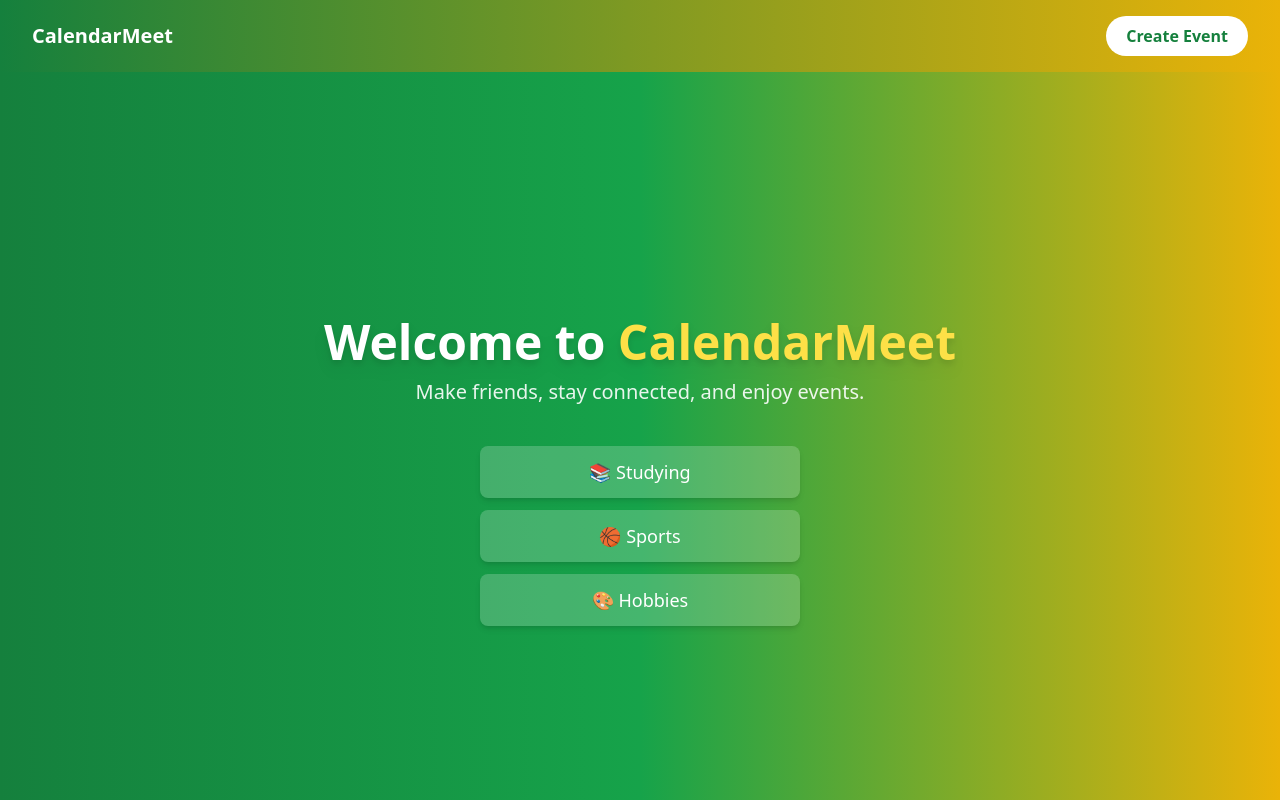
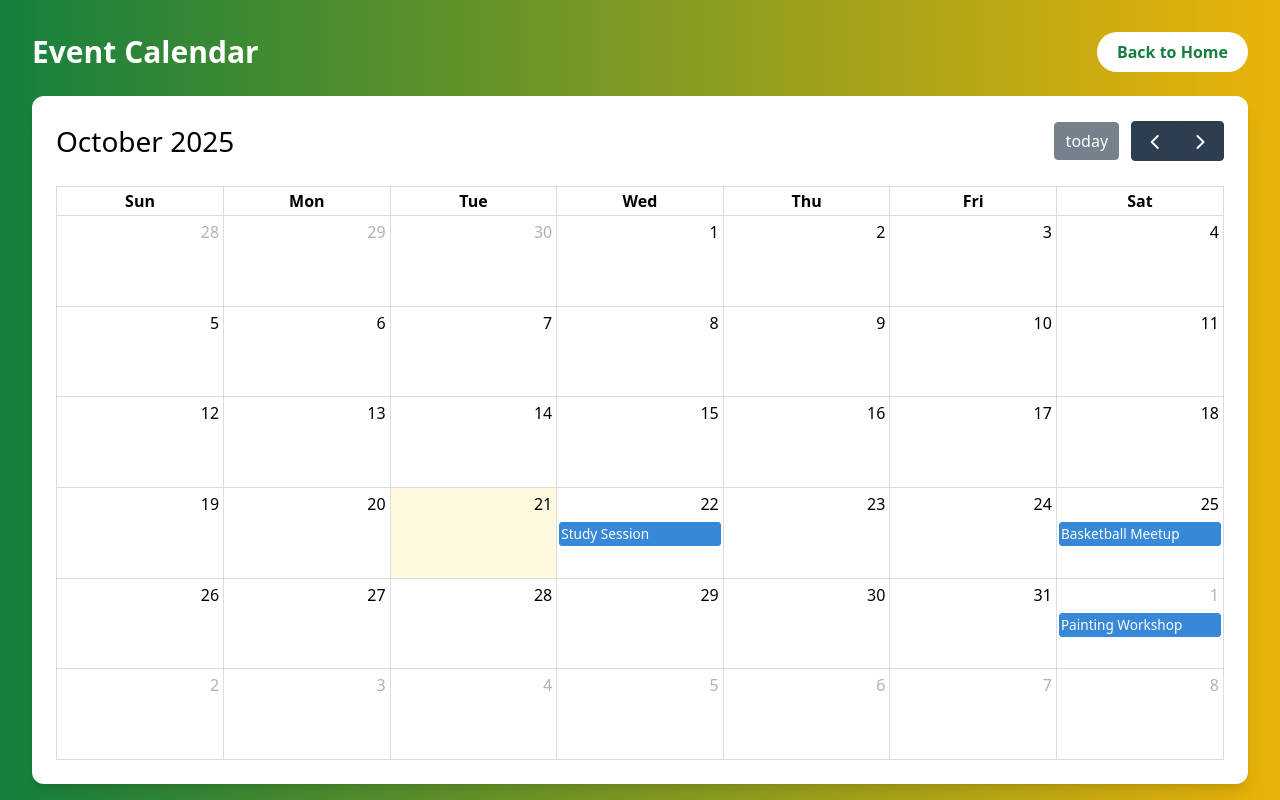
Before and after one commit to Pending-Status/CalendarMeet, a React (Vite) app in the folder calendarmeet-app/: page /calendar in a window 1280 px wide. Shown: the top 800 px of the page. Built offline with nearby package versions, Linux system fonts and the light colour scheme.

Commit message:
add calendar

```diff
--- a/calendarmeet-app/package.json
+++ b/calendarmeet-app/package.json
@@ -16,7 +16,8 @@
     "@fullcalendar/react": "^6.1.19",
     "@fullcalendar/timegrid": "^6.1.19",
     "react": "^19.1.1",
-    "react-dom": "^19.1.1"
+    "react-dom": "^19.1.1",
+    "react-router-dom": "^7.9.4"
   },
   "devDependencies": {
     "@eslint/js": "^9.36.0",
--- /dev/null
+++ b/calendarmeet-app/src/components/CalendarPage.jsx
@@ -0,0 +1,43 @@
+import React, { useState, useEffect } from "react";
+import FullCalendar from "@fullcalendar/react";
+import dayGridPlugin from "@fullcalendar/daygrid";
+import interactionPlugin from "@fullcalendar/interaction"; // for clicks
+import { Link } from "react-router-dom";
+
+const CalendarPage = () => {
+  const [events, setEvents] = useState([
+    { title: "Study Session", date: "2025-10-22" },
+    { title: "Basketball Meetup", date: "2025-10-25" },
+    { title: "Painting Workshop", date: "2025-11-01" },
+  ]);
+
+  const handleDateClick = (info) => {
+    alert(`You clicked on ${info.dateStr}`);
+  };
+
+  return (
+    <div className="min-h-screen bg-gradient-to-r from-green-700 to-yellow-500 p-8 text-white">
+      <div className="flex justify-between items-center mb-6">
+        <h1 className="text-3xl font-bold">Event Calendar</h1>
+        <Link
+          to="/"
+          className="bg-white text-green-700 px-5 py-2 rounded-full font-semibold hover:bg-green-50 transition"
+        >
+          Back to Home
+        </Link>
+      </div>
+
+      <div className="bg-white rounded-xl p-6 text-black shadow-lg">
+        <FullCalendar
+          plugins={[dayGridPlugin, interactionPlugin]}
+          initialView="dayGridMonth"
+          events={events}
+          dateClick={handleDateClick}
+          height="80vh"
+        />
+      </div>
+    </div>
+  );
+};
+
+export default CalendarPage;
--- a/calendarmeet-app/src/components/Navbar.jsx
+++ b/calendarmeet-app/src/components/Navbar.jsx
@@ -1,12 +1,18 @@
 import React from "react";
+import { Link } from "react-router-dom";
 
 const Navbar = () => {
   return (
     <nav className="flex justify-between items-center px-8 py-4 bg-gradient-to-r from-green-700 to-yellow-500 text-white shadow-md">
-      <h1 className="text-xl font-bold">CalendarMeet</h1>
-      <button className="bg-white text-green-700 font-semibold px-5 py-2 rounded-full hover:bg-green-50 transition">
-        Create Event
-      </button>
+      <Link to="/" className="text-xl font-bold">
+        CalendarMeet
+      </Link>
+      <Link
+        to="/calendar"
+        className="bg-white text-green-700 font-semibold px-5 py-2 rounded-full hover:bg-green-50 transition"
+      >
+        Create / View Events
+      </Link>
     </nav>
   );
 };
--- a/calendarmeet-app/src/main.jsx
+++ b/calendarmeet-app/src/main.jsx
@@ -1,10 +1,17 @@
-import React from 'react'
-import ReactDOM from 'react-dom/client'
-import App from './App.jsx'
-import './index.css'
-//import './output.css'
-ReactDOM.createRoot(document.getElementById('root')).render(
+import React from "react";
+import ReactDOM from "react-dom/client";
+import { BrowserRouter, Routes, Route } from "react-router-dom";
+import App from "./App";
+import CalendarPage from "./components/CalendarPage";
+import "./index.css";
+
+ReactDOM.createRoot(document.getElementById("root")).render(
   <React.StrictMode>
-    <App />
-  </React.StrictMode>,
-)
+    <BrowserRouter>
+      <Routes>
+        <Route path="/" element={<App />} />
+        <Route path="/calendar" element={<CalendarPage />} />
+      </Routes>
+    </BrowserRouter>
+  </React.StrictMode>
+);
```
Also changed, not shown: 1 other file (tests, documents, lock files or other folders).
